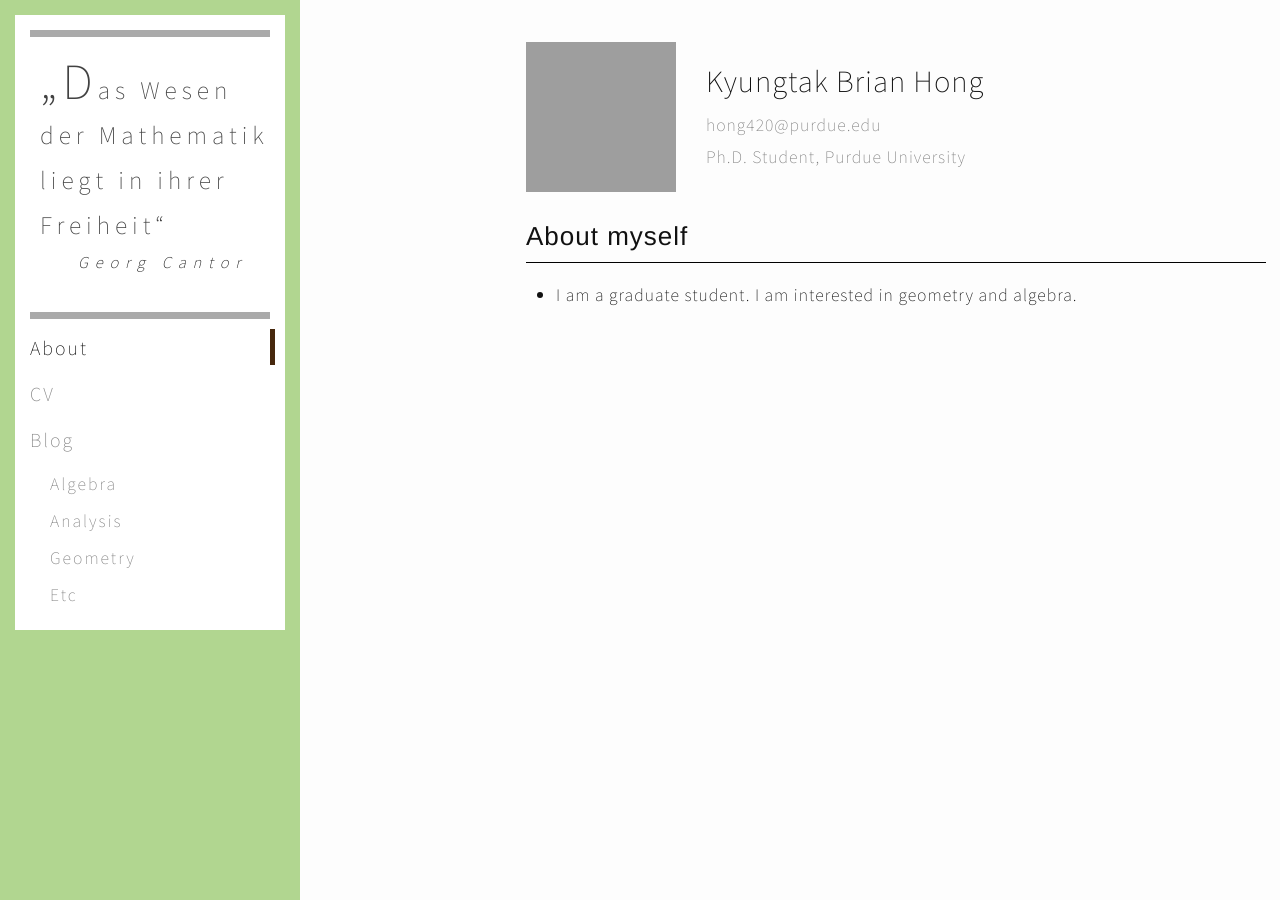
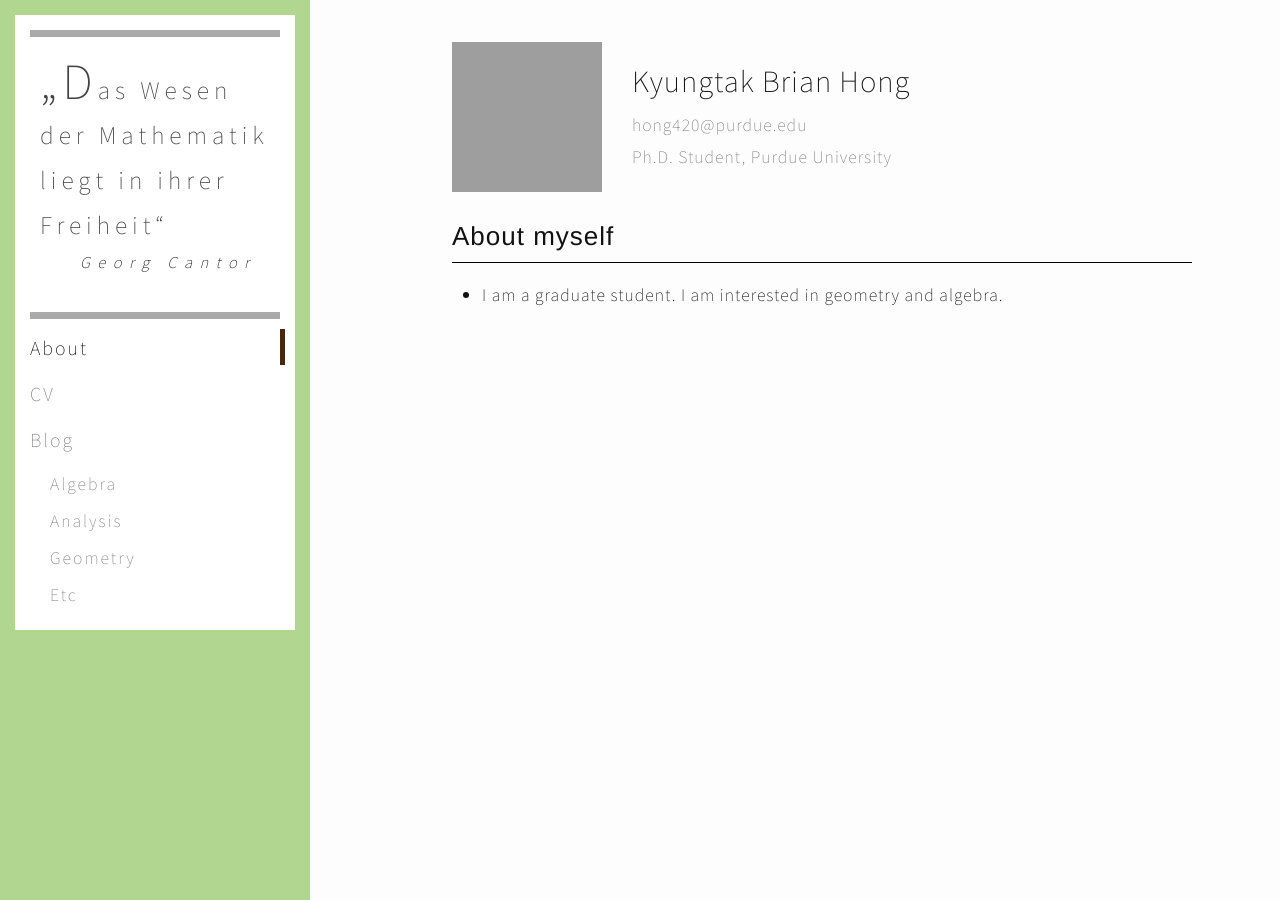
Before and after one commit to Kyungtak-Hong/kyungtak-hong.github.io, a Jekyll site: the page built from index.md, in a window 1280 px wide. Built offline with Jekyll 4.4.1, drawn with Linux system fonts in a browser that asks for light colours; grey boxes are pictures that could not be loaded.

Commit message:
Update _layout.scss

```diff
--- a/_sass/_layout.scss
+++ b/_sass/_layout.scss
@@ -5,10 +5,9 @@
     //border-top: 5px solid $grey-color-dark;
     //border-bottom: 1px solid $grey-color-light;
     min-height: 56px;
-    min-width: 300px;
     // Positioning context for the mobile navigation icon
     position: fixed;
-    width: 23%;
+    width: 310px;
     height: 100%;
     background: #B1D690;
     @include media-query($on-palm) {
@@ -365,7 +364,7 @@
 
 .page-content {
     width: 80%;
-    padding-left: 30%;
+    padding-left: 310px;
 
     .cover-img-container {
         overflow:hidden;
```
